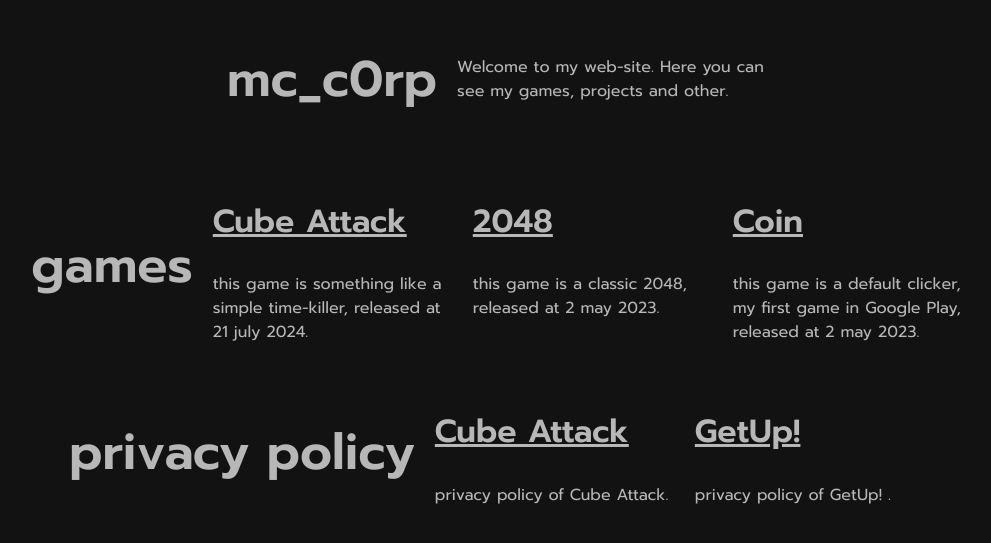
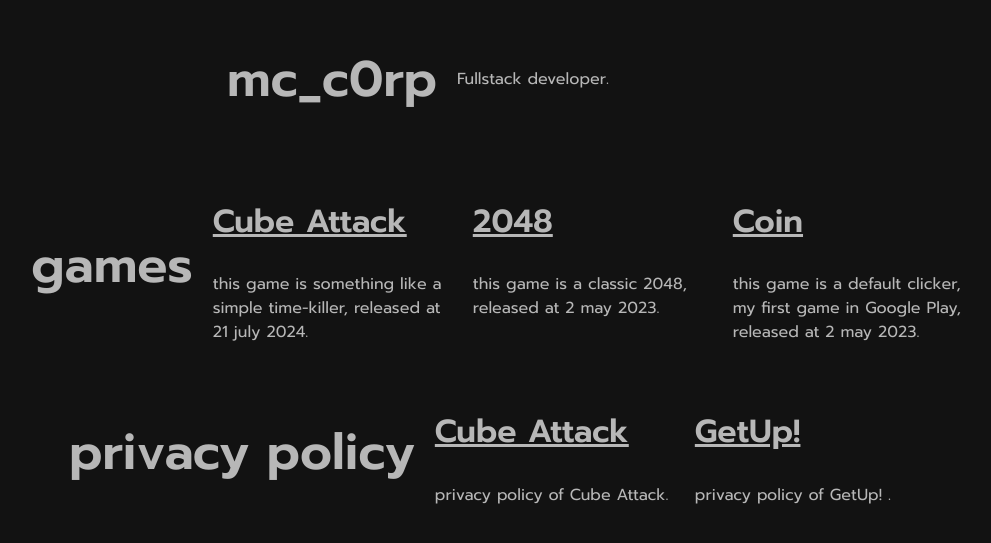
Before and after one commit to mc-c0rp/mc-c0rp.xyz, a plain HTML site: page index.html in a window 1280 px wide. Shown: the part 181-724 px from the top of the page, without its empty margins (138-1129 px from the left). Drawn offline with Linux system fonts and the light colour scheme.

Commit message:
Update index.html

```diff
--- a/index.html
+++ b/index.html
@@ -10,7 +10,7 @@
 <body>
     <div class="hello">
         <h1 class="title">mc_c0rp</h1>
-        <p class="description">Welcome to my web-site. Here you can see my games, projects and other.</p>
+        <p class="description">Fullstack developer.</p>
     </div>
     <div class="projects">
         <h1 class="title">games</h1>
```
